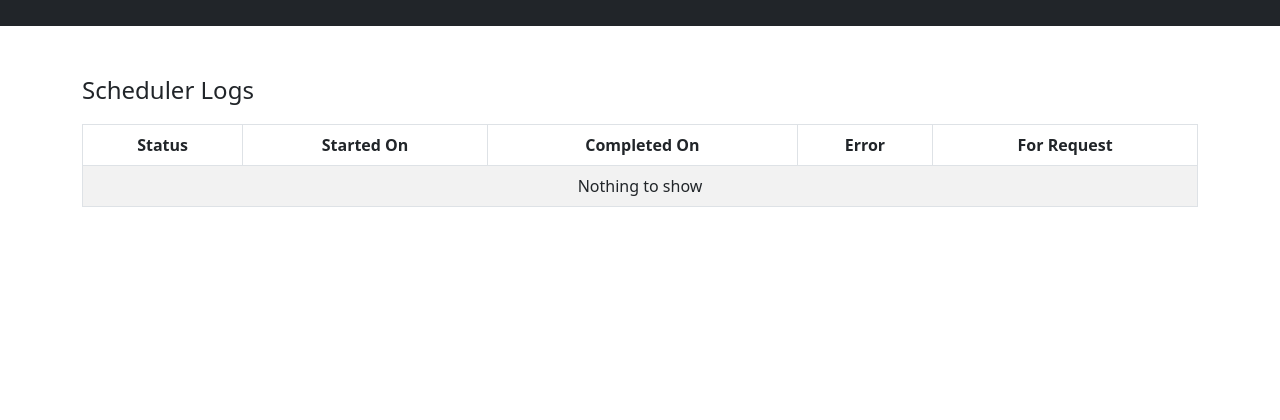
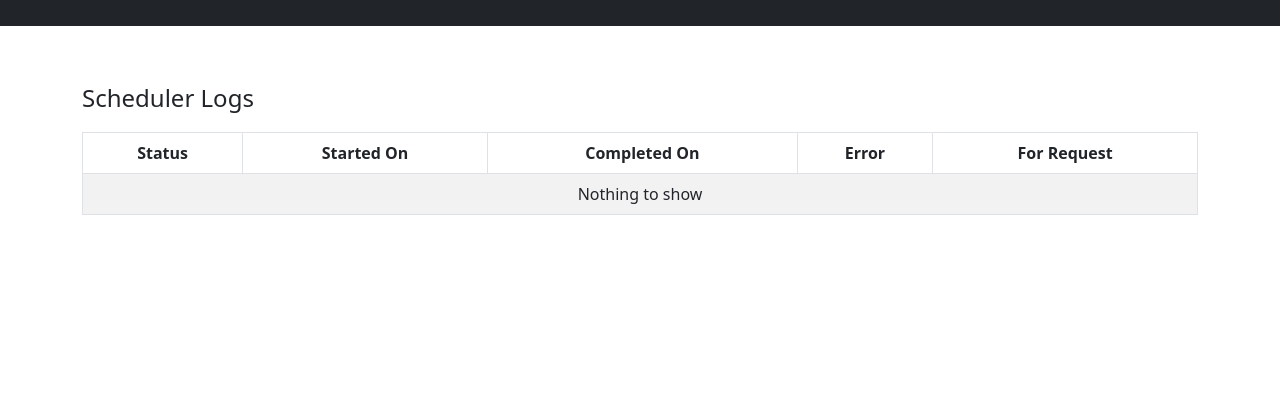
Before and after one commit to ajaidanial/gipsy_avenger, a Django app: template app/templates/page_dashboard.html in a window 1280 px wide. Shown: the top 420 px of the page. Run offline with Django 4.2, Linux system fonts and the light colour scheme; the template is opened without the code that fills it, so the values that code supplies are empty.

Commit message:
added some more

```diff
--- a/app/templates/layout_main.html
+++ b/app/templates/layout_main.html
@@ -45,7 +45,7 @@
         </nav>
     </header>
 
-    <main class="flex-shrink-0 py-4">
+    <main class="flex-shrink-0 py-4 mt-2">
         <div class="container pt-5">
             {% block main_content %}
             {% endblock %}
```
